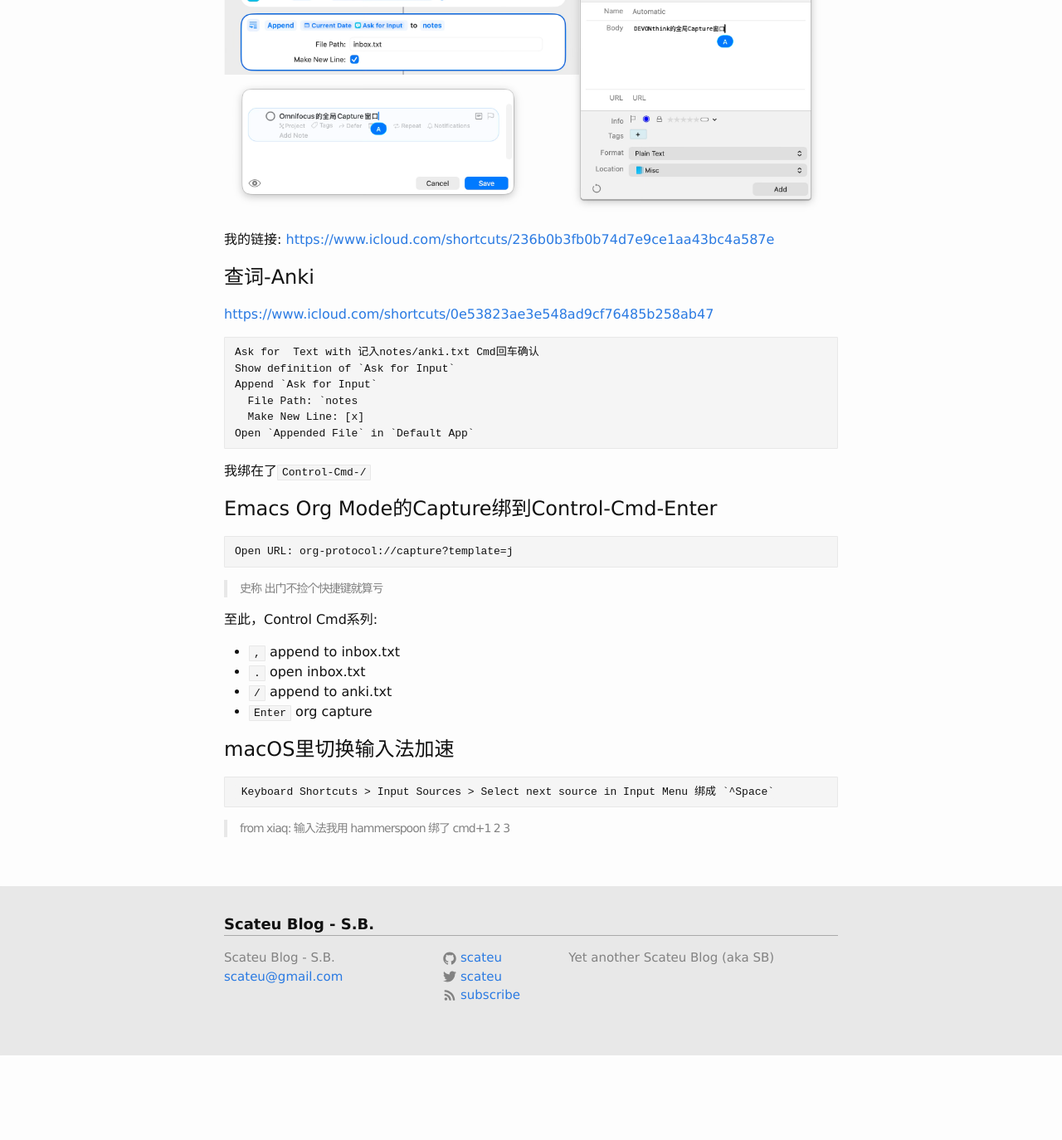
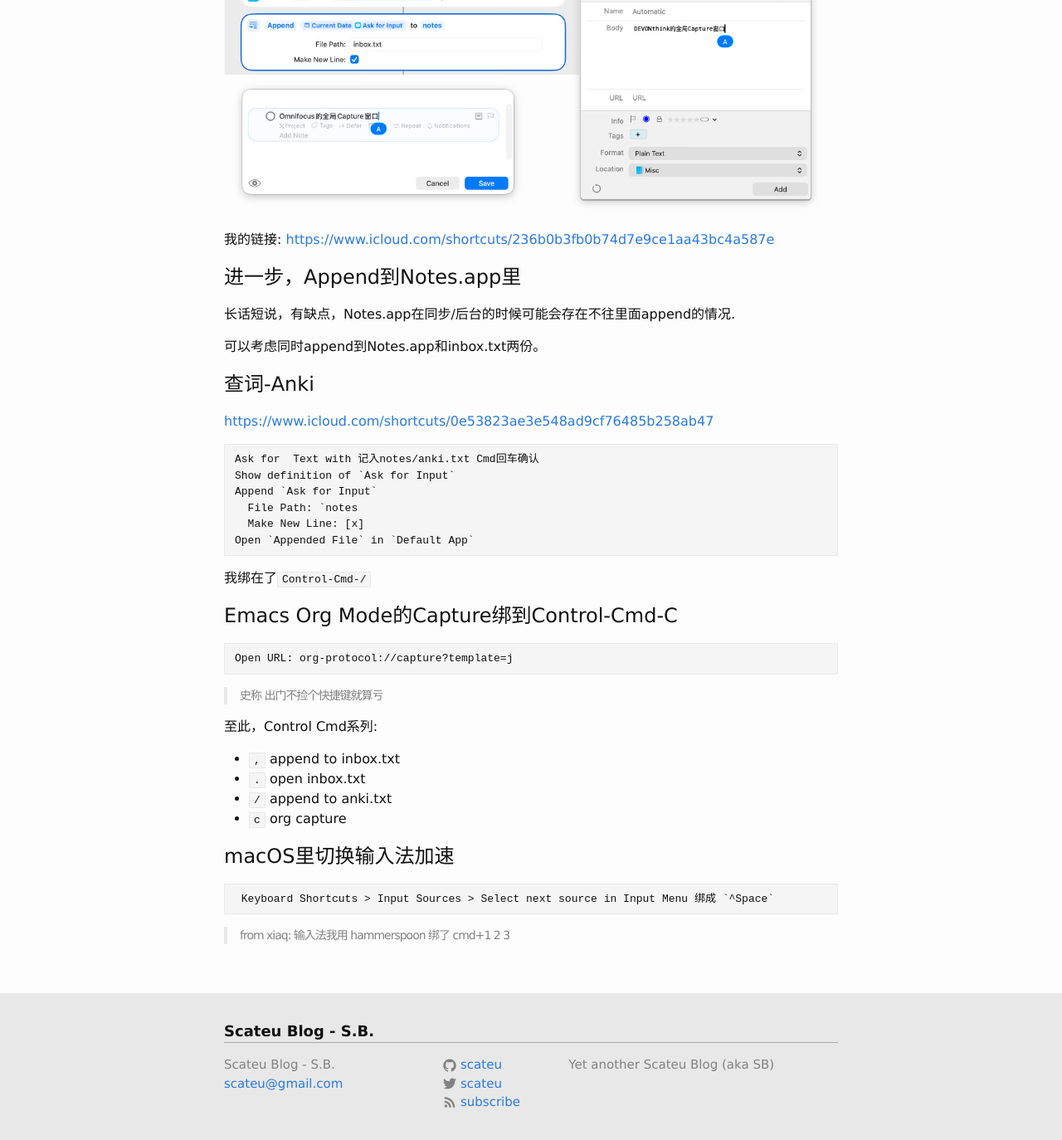
Before and after one commit to scateu/scateu.github.io, a Jekyll site: the page built from _posts/2026-06-04-shortcuts-text-capture.md, in a window 1280 px wide and 1400 px high, scrolled down 1284 px. Shown: the top 1374 px of the window at 83% size. Built offline with Jekyll 4.4.1, drawn with Linux system fonts in a browser that asks for light colours; nearby versions of some CDN libraries; comment, search, counter and statistics services are not loaded; before the commit the page ends 2555 px from its top, so only the background shows below that.

Commit message:
Update 2026-06-04-shortcuts-text-capture.md

````diff
--- a/_posts/2026-06-04-shortcuts-text-capture.md
+++ b/_posts/2026-06-04-shortcuts-text-capture.md
@@ -28,6 +28,12 @@ layout: post
 
 我的链接: <https://www.icloud.com/shortcuts/236b0b3fb0b74d7e9ce1aa43bc4a587e>
 
+# 进一步，Append到Notes.app里
+
+长话短说，有缺点，Notes.app在同步/后台的时候可能会存在不往里面append的情况.
+
+可以考虑同时append到Notes.app和inbox.txt两份。
+
 # 查词-Anki
 
 <https://www.icloud.com/shortcuts/0e53823ae3e548ad9cf76485b258ab47>
@@ -43,7 +49,7 @@ Open `Appended File` in `Default App`
 
 我绑在了`Control-Cmd-/`
 
-# Emacs Org Mode的Capture绑到Control-Cmd-Enter
+# Emacs Org Mode的Capture绑到Control-Cmd-C
 
 ```
 Open URL: org-protocol://capture?template=j
@@ -56,7 +62,7 @@ Open URL: org-protocol://capture?template=j
  - `,` append to inbox.txt
  - `.` open inbox.txt
  - `/` append to anki.txt
- - `Enter` org capture
+ - `c` org capture
 
 # macOS里切换输入法加速
 
````
